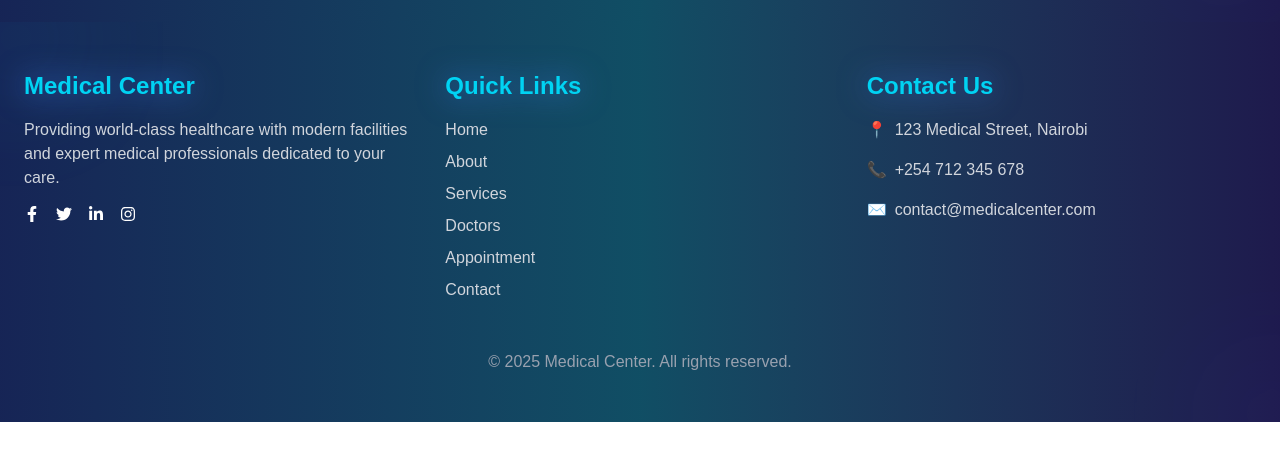
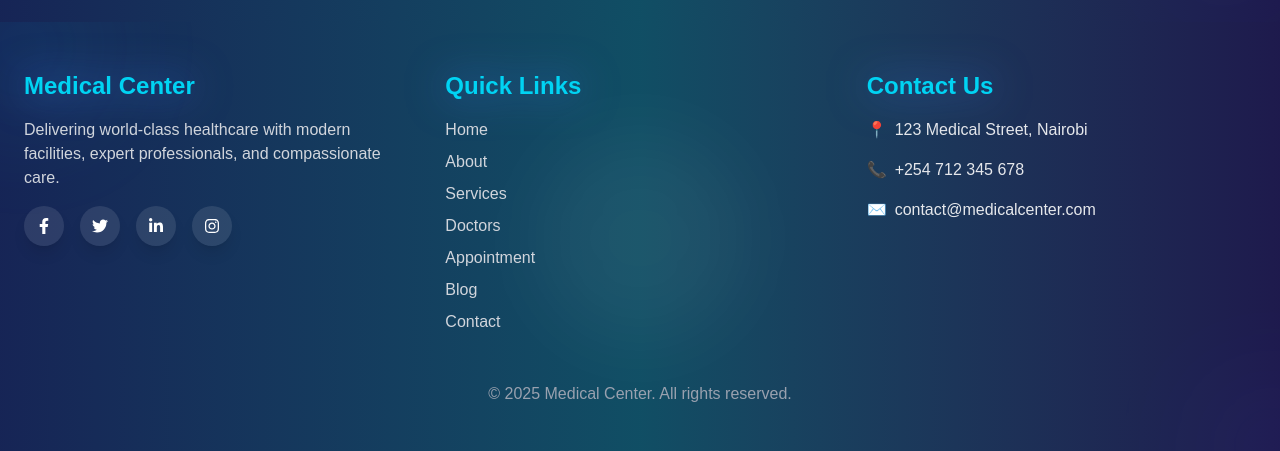
Before and after one commit to Clinton1029/doctors-appointment, a Next.js app: page / in a window 1280 px wide. Shown: the part 5289-5740 px from the top of the page. Before the commit the page ends 5711 px from the top, so only its background shows below. Built offline with nearby package versions, Linux system fonts and the light colour scheme.

Commit message:
updated a footer

```diff
--- a/components/Footer.jsx
+++ b/components/Footer.jsx
@@ -5,61 +5,72 @@ import { FaFacebookF, FaTwitter, FaLinkedinIn, FaInstagram } from "react-icons/f
 export default function Footer() {
   return (
     <footer className="relative bg-gradient-to-r from-blue-950 via-cyan-900 to-indigo-950 text-white py-12 overflow-hidden">
-      {/* Floating gradient circles */}
-      <div className="absolute -top-10 -left-10 w-28 h-28 rounded-full bg-cyan-400/20 blur-3xl animate-pulse pointer-events-none"></div>
-      <div className="absolute -bottom-10 -right-10 w-24 h-24 rounded-full bg-indigo-500/20 blur-3xl animate-pulse pointer-events-none"></div>
+      {/* Premium Floating Circles */}
+      <div className="absolute -top-12 -left-12 w-36 h-36 rounded-full bg-cyan-400/20 blur-3xl animate-pulse pointer-events-none"></div>
+      <div className="absolute -bottom-12 -right-12 w-28 h-28 rounded-full bg-indigo-500/20 blur-3xl animate-pulse pointer-events-none"></div>
+      <div className="absolute top-1/2 left-1/2 w-52 h-52 -translate-x-1/2 -translate-y-1/2 rounded-full bg-white/5 blur-2xl pointer-events-none"></div>
 
-      <div className="max-w-7xl mx-auto px-6 grid grid-cols-1 md:grid-cols-3 gap-8">
-        {/* About */}
+      <div className="max-w-7xl mx-auto px-6 grid grid-cols-1 md:grid-cols-3 gap-8 relative z-10">
+        {/* About Section */}
         <div className="space-y-4">
-          <h3 className="text-xl md:text-2xl font-extrabold text-cyan-400 drop-shadow-[0_0_15px_rgba(59,130,246,0.7)]">
+          <h3 className="text-xl md:text-2xl font-extrabold text-cyan-400 drop-shadow-[0_0_20px_rgba(59,130,246,0.7)]">
             Medical Center
           </h3>
           <p className="text-gray-300 text-sm md:text-base">
-            Providing world-class healthcare with modern facilities and expert medical professionals dedicated to your care.
+            Delivering world-class healthcare with modern facilities, expert professionals, and compassionate care.
           </p>
           <div className="flex gap-4 mt-2">
-            <a href="#" className="hover:text-cyan-300 transition-colors duration-300"><FaFacebookF /></a>
-            <a href="#" className="hover:text-cyan-300 transition-colors duration-300"><FaTwitter /></a>
-            <a href="#" className="hover:text-cyan-300 transition-colors duration-300"><FaLinkedinIn /></a>
-            <a href="#" className="hover:text-cyan-300 transition-colors duration-300"><FaInstagram /></a>
+            {[FaFacebookF, FaTwitter, FaLinkedinIn, FaInstagram].map((Icon, idx) => (
+              <a
+                key={idx}
+                href="#"
+                className="w-10 h-10 flex items-center justify-center rounded-full bg-white/10 hover:bg-cyan-400 hover:text-white transition-all duration-500 shadow-lg hover:shadow-[0_0_25px_rgba(59,130,246,0.8)]"
+              >
+                <Icon className="text-white hover:text-white" />
+              </a>
+            ))}
           </div>
         </div>
 
         {/* Quick Links */}
         <div className="space-y-4">
-          <h3 className="text-xl md:text-2xl font-extrabold text-cyan-400 drop-shadow-[0_0_15px_rgba(59,130,246,0.7)]">
+          <h3 className="text-xl md:text-2xl font-extrabold text-cyan-400 drop-shadow-[0_0_20px_rgba(59,130,246,0.7)]">
             Quick Links
           </h3>
           <ul className="space-y-2 text-gray-300">
-            <li><a href="#home" className="hover:text-cyan-300 transition-colors duration-300">Home</a></li>
-            <li><a href="#about" className="hover:text-cyan-300 transition-colors duration-300">About</a></li>
-            <li><a href="#services" className="hover:text-cyan-300 transition-colors duration-300">Services</a></li>
-            <li><a href="#doctors" className="hover:text-cyan-300 transition-colors duration-300">Doctors</a></li>
-            <li><a href="#appointment" className="hover:text-cyan-300 transition-colors duration-300">Appointment</a></li>
-            <li><a href="#contact" className="hover:text-cyan-300 transition-colors duration-300">Contact</a></li>
+            {["Home", "About", "Services", "Doctors", "Appointment", "Blog", "Contact"].map((link, idx) => (
+              <li key={idx}>
+                <a
+                  href={`#${link.toLowerCase()}`}
+                  className="relative inline-block group text-gray-300 hover:text-cyan-300 transition-colors duration-300"
+                >
+                  {link}
+                  <span className="absolute left-0 -bottom-1 w-0 h-0.5 bg-cyan-400 transition-all group-hover:w-full"></span>
+                </a>
+              </li>
+            ))}
           </ul>
         </div>
 
         {/* Contact Info */}
         <div className="space-y-4">
-          <h3 className="text-xl md:text-2xl font-extrabold text-cyan-400 drop-shadow-[0_0_15px_rgba(59,130,246,0.7)]">
+          <h3 className="text-xl md:text-2xl font-extrabold text-cyan-400 drop-shadow-[0_0_20px_rgba(59,130,246,0.7)]">
             Contact Us
           </h3>
-          <p className="flex items-center gap-2 text-gray-300 text-sm md:text-base">
+          <p className="flex items-center gap-2 text-gray-200 text-sm md:text-base">
             <span className="text-cyan-400">📍</span> 123 Medical Street, Nairobi
           </p>
-          <p className="flex items-center gap-2 text-gray-300 text-sm md:text-base">
+          <p className="flex items-center gap-2 text-gray-200 text-sm md:text-base">
             <span className="text-cyan-400">📞</span> +254 712 345 678
           </p>
-          <p className="flex items-center gap-2 text-gray-300 text-sm md:text-base">
+          <p className="flex items-center gap-2 text-gray-200 text-sm md:text-base">
             <span className="text-cyan-400">✉️</span> contact@medicalcenter.com
           </p>
         </div>
       </div>
 
-      {/* Bottom */}
-      <div className="mt-12 text-center text-gray-400 text-sm md:text-base">
+      {/* Bottom Bar */}
+      <div className="mt-12 text-center text-gray-400 text-sm md:text-base relative z-10">
         &copy; {new Date().getFullYear()} Medical Center. All rights reserved.
       </div>
     </footer>
```
